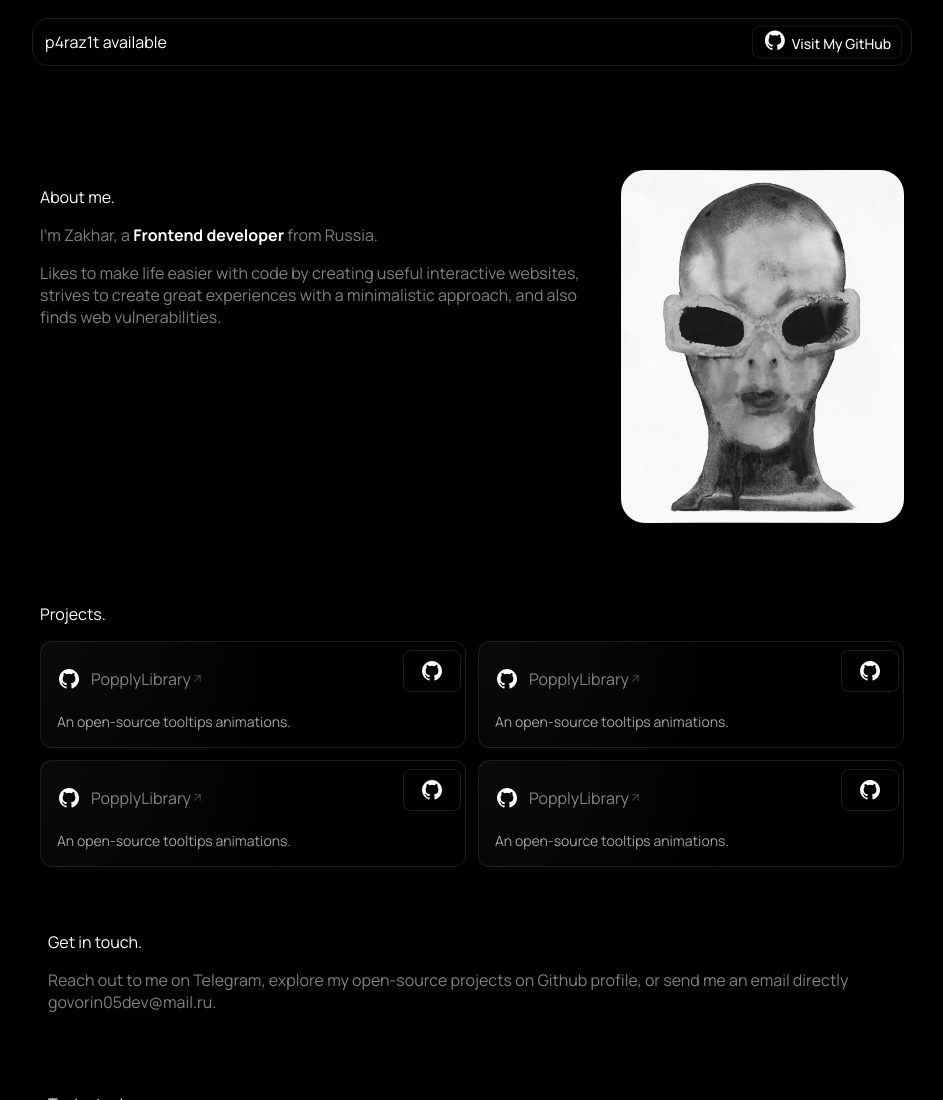
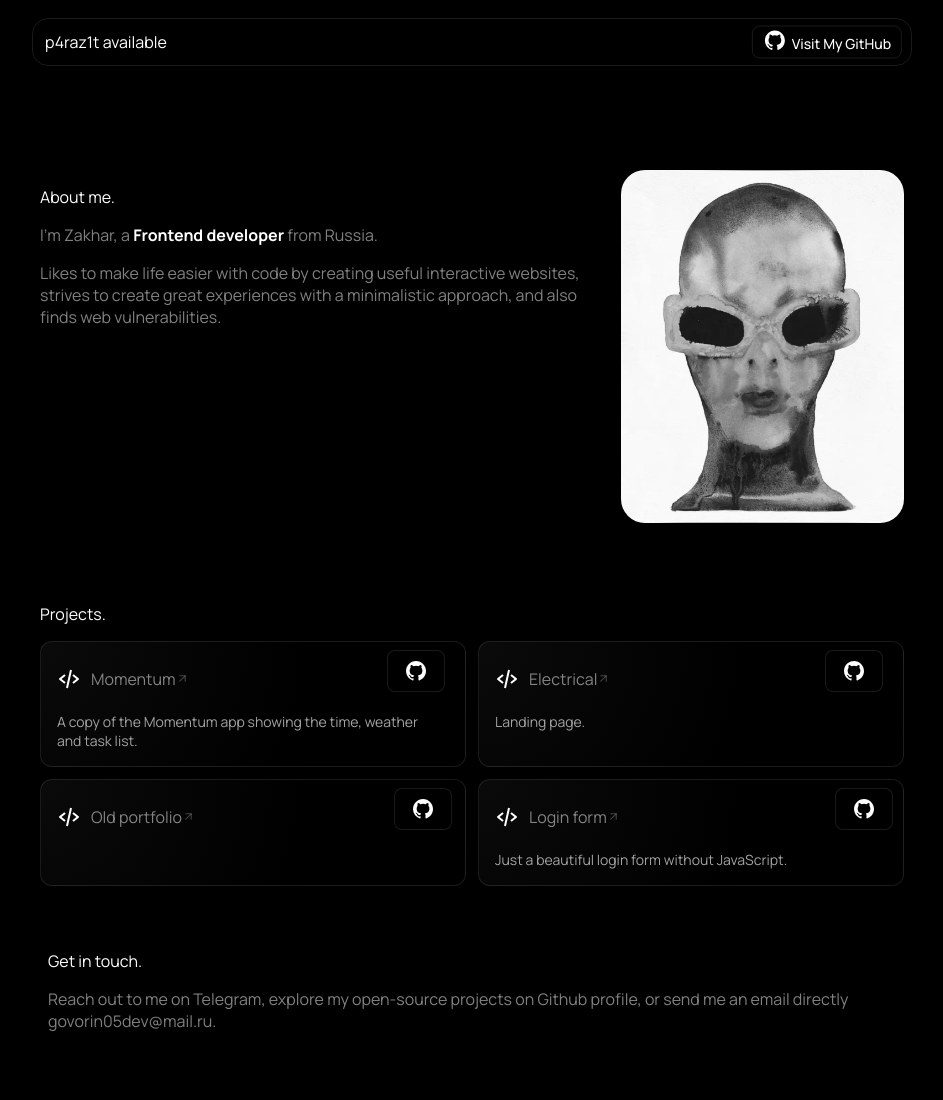
Before and after one commit to p4raz1t/portfolio_updated, a plain HTML site: page index.html in a window 1280 px wide. Shown: the top 1100 px of the page, without its empty margins (168-1111 px from the left). Drawn offline with nearby package versions, Linux system fonts and the light colour scheme.

Commit message:
Add files via upload

```diff
--- a/index.html
+++ b/index.html
@@ -56,12 +56,12 @@
                         <div class="project__text">
                             <div class="project__name">
                                 <div class="prs">
-                                    <svg xmlns="http://www.w3.org/2000/svg" width="24" height="24" viewBox="0 0 24 24" style="fill: rgba(255, 255, 255, 1);"><path fill-rule="evenodd" clip-rule="evenodd" d="M12.026 2c-5.509 0-9.974 4.465-9.974 9.974 0 4.406 2.857 8.145 6.821 9.465.499.09.679-.217.679-.481 0-.237-.008-.865-.011-1.696-2.775.602-3.361-1.338-3.361-1.338-.452-1.152-1.107-1.459-1.107-1.459-.905-.619.069-.605.069-.605 1.002.07 1.527 1.028 1.527 1.028.89 1.524 2.336 1.084 2.902.829.091-.645.351-1.085.635-1.334-2.214-.251-4.542-1.107-4.542-4.93 0-1.087.389-1.979 1.024-2.675-.101-.253-.446-1.268.099-2.64 0 0 .837-.269 2.742 1.021a9.582 9.582 0 0 1 2.496-.336 9.554 9.554 0 0 1 2.496.336c1.906-1.291 2.742-1.021 2.742-1.021.545 1.372.203 2.387.099 2.64.64.696 1.024 1.587 1.024 2.675 0 3.833-2.33 4.675-4.552 4.922.355.308.675.916.675 1.846 0 1.334-.012 2.41-.012 2.737 0 .267.178.577.687.479C19.146 20.115 22 16.379 22 11.974 22 6.465 17.535 2 12.026 2z"></path></svg>
-                                    <a href="" style="color: #ffffff80;" class="project__link" target="_blank">PopplyLibrary<svg class="pr__name-link" width="13" height="13" stroke="currentColor" stroke-width="2" class="lucide-icon lucide lucide-arrow-up-right text-white opacity-50 duration-200 group-hover:translate-x-[1.5px] group-hover:opacity-100" viewBox="0 0 24 24" fill="none" stroke-linecap="round" stroke-linejoin="round">  <path d="M7 7h10v10"></path> <path d="M7 17 17 7"></path>  </svg></a>
-                                    <a href="" target="_blank" class="project__github"><svg xmlns="http://www.w3.org/2000/svg" width="24" height="24" viewBox="0 0 24 24" style="fill: rgba(255, 255, 255, 1);"><path fill-rule="evenodd" clip-rule="evenodd" d="M12.026 2c-5.509 0-9.974 4.465-9.974 9.974 0 4.406 2.857 8.145 6.821 9.465.499.09.679-.217.679-.481 0-.237-.008-.865-.011-1.696-2.775.602-3.361-1.338-3.361-1.338-.452-1.152-1.107-1.459-1.107-1.459-.905-.619.069-.605.069-.605 1.002.07 1.527 1.028 1.527 1.028.89 1.524 2.336 1.084 2.902.829.091-.645.351-1.085.635-1.334-2.214-.251-4.542-1.107-4.542-4.93 0-1.087.389-1.979 1.024-2.675-.101-.253-.446-1.268.099-2.64 0 0 .837-.269 2.742 1.021a9.582 9.582 0 0 1 2.496-.336 9.554 9.554 0 0 1 2.496.336c1.906-1.291 2.742-1.021 2.742-1.021.545 1.372.203 2.387.099 2.64.64.696 1.024 1.587 1.024 2.675 0 3.833-2.33 4.675-4.552 4.922.355.308.675.916.675 1.846 0 1.334-.012 2.41-.012 2.737 0 .267.178.577.687.479C19.146 20.115 22 16.379 22 11.974 22 6.465 17.535 2 12.026 2z"></path></svg></a>
+                                    <svg xmlns="http://www.w3.org/2000/svg" width="24" height="24" viewBox="0 0 24 24" style="fill: rgba(255, 255, 255, 1);transform: ;msFilter:;"><path d="m7.375 16.781 1.25-1.562L4.601 12l4.024-3.219-1.25-1.562-5 4a1 1 0 0 0 0 1.562l5 4zm9.25-9.562-1.25 1.562L19.399 12l-4.024 3.219 1.25 1.562 5-4a1 1 0 0 0 0-1.562l-5-4zm-1.649-4.003-4 18-1.953-.434 4-18z"></path></svg>
+                                    <a href="https://p4raz1t.github.io/momentum/" style="color: #ffffff80;" class="project__link" target="_blank">Momentum<svg class="pr__name-link" width="13" height="13" stroke="currentColor" stroke-width="2" class="lucide-icon lucide lucide-arrow-up-right text-white opacity-50 duration-200 group-hover:translate-x-[1.5px] group-hover:opacity-100" viewBox="0 0 24 24" fill="none" stroke-linecap="round" stroke-linejoin="round">  <path d="M7 7h10v10"></path> <path d="M7 17 17 7"></path>  </svg></a>
+                                    <a href="https://github.com/p4raz1t/momentum" target="_blank" class="project__github1"><svg xmlns="http://www.w3.org/2000/svg" width="24" height="24" viewBox="0 0 24 24" style="fill: rgba(255, 255, 255, 1);"><path fill-rule="evenodd" clip-rule="evenodd" d="M12.026 2c-5.509 0-9.974 4.465-9.974 9.974 0 4.406 2.857 8.145 6.821 9.465.499.09.679-.217.679-.481 0-.237-.008-.865-.011-1.696-2.775.602-3.361-1.338-3.361-1.338-.452-1.152-1.107-1.459-1.107-1.459-.905-.619.069-.605.069-.605 1.002.07 1.527 1.028 1.527 1.028.89 1.524 2.336 1.084 2.902.829.091-.645.351-1.085.635-1.334-2.214-.251-4.542-1.107-4.542-4.93 0-1.087.389-1.979 1.024-2.675-.101-.253-.446-1.268.099-2.64 0 0 .837-.269 2.742 1.021a9.582 9.582 0 0 1 2.496-.336 9.554 9.554 0 0 1 2.496.336c1.906-1.291 2.742-1.021 2.742-1.021.545 1.372.203 2.387.099 2.64.64.696 1.024 1.587 1.024 2.675 0 3.833-2.33 4.675-4.552 4.922.355.308.675.916.675 1.846 0 1.334-.012 2.41-.012 2.737 0 .267.178.577.687.479C19.146 20.115 22 16.379 22 11.974 22 6.465 17.535 2 12.026 2z"></path></svg></a>
                                 </div>
                             </div>
-                            <p>An open-source tooltips animations. </p>
+                            <p>A copy of the Momentum app showing the time, weather<br> and task list. </p>
                             <div>
                                 <div>
                                     <span></span>
@@ -75,12 +75,12 @@
                         <div class="project__text">
                             <div class="project__name">
                                 <div class="prs">
-                                    <svg xmlns="http://www.w3.org/2000/svg" width="24" height="24" viewBox="0 0 24 24" style="fill: rgba(255, 255, 255, 1);"><path fill-rule="evenodd" clip-rule="evenodd" d="M12.026 2c-5.509 0-9.974 4.465-9.974 9.974 0 4.406 2.857 8.145 6.821 9.465.499.09.679-.217.679-.481 0-.237-.008-.865-.011-1.696-2.775.602-3.361-1.338-3.361-1.338-.452-1.152-1.107-1.459-1.107-1.459-.905-.619.069-.605.069-.605 1.002.07 1.527 1.028 1.527 1.028.89 1.524 2.336 1.084 2.902.829.091-.645.351-1.085.635-1.334-2.214-.251-4.542-1.107-4.542-4.93 0-1.087.389-1.979 1.024-2.675-.101-.253-.446-1.268.099-2.64 0 0 .837-.269 2.742 1.021a9.582 9.582 0 0 1 2.496-.336 9.554 9.554 0 0 1 2.496.336c1.906-1.291 2.742-1.021 2.742-1.021.545 1.372.203 2.387.099 2.64.64.696 1.024 1.587 1.024 2.675 0 3.833-2.33 4.675-4.552 4.922.355.308.675.916.675 1.846 0 1.334-.012 2.41-.012 2.737 0 .267.178.577.687.479C19.146 20.115 22 16.379 22 11.974 22 6.465 17.535 2 12.026 2z"></path></svg>
-                                    <a href="" style="color: #ffffff80;" class="project__link" target="_blank">PopplyLibrary<svg class="pr__name-link" width="13" height="13" stroke="currentColor" stroke-width="2" class="lucide-icon lucide lucide-arrow-up-right text-white opacity-50 duration-200 group-hover:translate-x-[1.5px] group-hover:opacity-100" viewBox="0 0 24 24" fill="none" stroke-linecap="round" stroke-linejoin="round">  <path d="M7 7h10v10"></path> <path d="M7 17 17 7"></path>  </svg></a>
-                                    <a href="" target="_blank" class="project__github"><svg xmlns="http://www.w3.org/2000/svg" width="24" height="24" viewBox="0 0 24 24" style="fill: rgba(255, 255, 255, 1);"><path fill-rule="evenodd" clip-rule="evenodd" d="M12.026 2c-5.509 0-9.974 4.465-9.974 9.974 0 4.406 2.857 8.145 6.821 9.465.499.09.679-.217.679-.481 0-.237-.008-.865-.011-1.696-2.775.602-3.361-1.338-3.361-1.338-.452-1.152-1.107-1.459-1.107-1.459-.905-.619.069-.605.069-.605 1.002.07 1.527 1.028 1.527 1.028.89 1.524 2.336 1.084 2.902.829.091-.645.351-1.085.635-1.334-2.214-.251-4.542-1.107-4.542-4.93 0-1.087.389-1.979 1.024-2.675-.101-.253-.446-1.268.099-2.64 0 0 .837-.269 2.742 1.021a9.582 9.582 0 0 1 2.496-.336 9.554 9.554 0 0 1 2.496.336c1.906-1.291 2.742-1.021 2.742-1.021.545 1.372.203 2.387.099 2.64.64.696 1.024 1.587 1.024 2.675 0 3.833-2.33 4.675-4.552 4.922.355.308.675.916.675 1.846 0 1.334-.012 2.41-.012 2.737 0 .267.178.577.687.479C19.146 20.115 22 16.379 22 11.974 22 6.465 17.535 2 12.026 2z"></path></svg></a>
+                                    <svg xmlns="http://www.w3.org/2000/svg" width="24" height="24" viewBox="0 0 24 24" style="fill: rgba(255, 255, 255, 1);transform: ;msFilter:;"><path d="m7.375 16.781 1.25-1.562L4.601 12l4.024-3.219-1.25-1.562-5 4a1 1 0 0 0 0 1.562l5 4zm9.25-9.562-1.25 1.562L19.399 12l-4.024 3.219 1.25 1.562 5-4a1 1 0 0 0 0-1.562l-5-4zm-1.649-4.003-4 18-1.953-.434 4-18z"></path></svg>
+                                    <a href="https://p4raz1t.github.io/power-grid/" style="color: #ffffff80;" class="project__link" target="_blank">Electrical<svg class="pr__name-link" width="13" height="13" stroke="currentColor" stroke-width="2" class="lucide-icon lucide lucide-arrow-up-right text-white opacity-50 duration-200 group-hover:translate-x-[1.5px] group-hover:opacity-100" viewBox="0 0 24 24" fill="none" stroke-linecap="round" stroke-linejoin="round">  <path d="M7 7h10v10"></path> <path d="M7 17 17 7"></path>  </svg></a>
+                                    <a href="" target="_blank" class="project__github2"><svg xmlns="http://www.w3.org/2000/svg" width="24" height="24" viewBox="0 0 24 24" style="fill: rgba(255, 255, 255, 1);"><path fill-rule="evenodd" clip-rule="evenodd" d="M12.026 2c-5.509 0-9.974 4.465-9.974 9.974 0 4.406 2.857 8.145 6.821 9.465.499.09.679-.217.679-.481 0-.237-.008-.865-.011-1.696-2.775.602-3.361-1.338-3.361-1.338-.452-1.152-1.107-1.459-1.107-1.459-.905-.619.069-.605.069-.605 1.002.07 1.527 1.028 1.527 1.028.89 1.524 2.336 1.084 2.902.829.091-.645.351-1.085.635-1.334-2.214-.251-4.542-1.107-4.542-4.93 0-1.087.389-1.979 1.024-2.675-.101-.253-.446-1.268.099-2.64 0 0 .837-.269 2.742 1.021a9.582 9.582 0 0 1 2.496-.336 9.554 9.554 0 0 1 2.496.336c1.906-1.291 2.742-1.021 2.742-1.021.545 1.372.203 2.387.099 2.64.64.696 1.024 1.587 1.024 2.675 0 3.833-2.33 4.675-4.552 4.922.355.308.675.916.675 1.846 0 1.334-.012 2.41-.012 2.737 0 .267.178.577.687.479C19.146 20.115 22 16.379 22 11.974 22 6.465 17.535 2 12.026 2z"></path></svg></a>
                                 </div>
                             </div>
-                            <p>An open-source tooltips animations. </p>
+                            <p>Landing page. </p>
                             <div>
                                 <div>
                                     <span></span>
@@ -94,12 +94,12 @@
                         <div class="project__text">
                             <div class="project__name">
                                 <div class="prs">
-                                    <svg xmlns="http://www.w3.org/2000/svg" width="24" height="24" viewBox="0 0 24 24" style="fill: rgba(255, 255, 255, 1);"><path fill-rule="evenodd" clip-rule="evenodd" d="M12.026 2c-5.509 0-9.974 4.465-9.974 9.974 0 4.406 2.857 8.145 6.821 9.465.499.09.679-.217.679-.481 0-.237-.008-.865-.011-1.696-2.775.602-3.361-1.338-3.361-1.338-.452-1.152-1.107-1.459-1.107-1.459-.905-.619.069-.605.069-.605 1.002.07 1.527 1.028 1.527 1.028.89 1.524 2.336 1.084 2.902.829.091-.645.351-1.085.635-1.334-2.214-.251-4.542-1.107-4.542-4.93 0-1.087.389-1.979 1.024-2.675-.101-.253-.446-1.268.099-2.64 0 0 .837-.269 2.742 1.021a9.582 9.582 0 0 1 2.496-.336 9.554 9.554 0 0 1 2.496.336c1.906-1.291 2.742-1.021 2.742-1.021.545 1.372.203 2.387.099 2.64.64.696 1.024 1.587 1.024 2.675 0 3.833-2.33 4.675-4.552 4.922.355.308.675.916.675 1.846 0 1.334-.012 2.41-.012 2.737 0 .267.178.577.687.479C19.146 20.115 22 16.379 22 11.974 22 6.465 17.535 2 12.026 2z"></path></svg>
-                                    <a href="" style="color: #ffffff80;" class="project__link" target="_blank">PopplyLibrary<svg class="pr__name-link" width="13" height="13" stroke="currentColor" stroke-width="2" class="lucide-icon lucide lucide-arrow-up-right text-white opacity-50 duration-200 group-hover:translate-x-[1.5px] group-hover:opacity-100" viewBox="0 0 24 24" fill="none" stroke-linecap="round" stroke-linejoin="round">  <path d="M7 7h10v10"></path> <path d="M7 17 17 7"></path>  </svg></a>
-                                    <a href="" target="_blank" class="project__github"><svg xmlns="http://www.w3.org/2000/svg" width="24" height="24" viewBox="0 0 24 24" style="fill: rgba(255, 255, 255, 1);"><path fill-rule="evenodd" clip-rule="evenodd" d="M12.026 2c-5.509 0-9.974 4.465-9.974 9.974 0 4.406 2.857 8.145 6.821 9.465.499.09.679-.217.679-.481 0-.237-.008-.865-.011-1.696-2.775.602-3.361-1.338-3.361-1.338-.452-1.152-1.107-1.459-1.107-1.459-.905-.619.069-.605.069-.605 1.002.07 1.527 1.028 1.527 1.028.89 1.524 2.336 1.084 2.902.829.091-.645.351-1.085.635-1.334-2.214-.251-4.542-1.107-4.542-4.93 0-1.087.389-1.979 1.024-2.675-.101-.253-.446-1.268.099-2.64 0 0 .837-.269 2.742 1.021a9.582 9.582 0 0 1 2.496-.336 9.554 9.554 0 0 1 2.496.336c1.906-1.291 2.742-1.021 2.742-1.021.545 1.372.203 2.387.099 2.64.64.696 1.024 1.587 1.024 2.675 0 3.833-2.33 4.675-4.552 4.922.355.308.675.916.675 1.846 0 1.334-.012 2.41-.012 2.737 0 .267.178.577.687.479C19.146 20.115 22 16.379 22 11.974 22 6.465 17.535 2 12.026 2z"></path></svg></a>
+                                    <svg xmlns="http://www.w3.org/2000/svg" width="24" height="24" viewBox="0 0 24 24" style="fill: rgba(255, 255, 255, 1);transform: ;msFilter:;"><path d="m7.375 16.781 1.25-1.562L4.601 12l4.024-3.219-1.25-1.562-5 4a1 1 0 0 0 0 1.562l5 4zm9.25-9.562-1.25 1.562L19.399 12l-4.024 3.219 1.25 1.562 5-4a1 1 0 0 0 0-1.562l-5-4zm-1.649-4.003-4 18-1.953-.434 4-18z"></path></svg>
+                                    <a href="https://p4raz1t.github.io/business_card/" style="color: #ffffff80;" class="project__link" target="_blank">Old portfolio<svg class="pr__name-link" width="13" height="13" stroke="currentColor" stroke-width="2" class="lucide-icon lucide lucide-arrow-up-right text-white opacity-50 duration-200 group-hover:translate-x-[1.5px] group-hover:opacity-100" viewBox="0 0 24 24" fill="none" stroke-linecap="round" stroke-linejoin="round">  <path d="M7 7h10v10"></path> <path d="M7 17 17 7"></path>  </svg></a>
+                                    <a href="https://github.com/p4raz1t/business_card" target="_blank" class="project__github1"><svg xmlns="http://www.w3.org/2000/svg" width="24" height="24" viewBox="0 0 24 24" style="fill: rgba(255, 255, 255, 1);"><path fill-rule="evenodd" clip-rule="evenodd" d="M12.026 2c-5.509 0-9.974 4.465-9.974 9.974 0 4.406 2.857 8.145 6.821 9.465.499.09.679-.217.679-.481 0-.237-.008-.865-.011-1.696-2.775.602-3.361-1.338-3.361-1.338-.452-1.152-1.107-1.459-1.107-1.459-.905-.619.069-.605.069-.605 1.002.07 1.527 1.028 1.527 1.028.89 1.524 2.336 1.084 2.902.829.091-.645.351-1.085.635-1.334-2.214-.251-4.542-1.107-4.542-4.93 0-1.087.389-1.979 1.024-2.675-.101-.253-.446-1.268.099-2.64 0 0 .837-.269 2.742 1.021a9.582 9.582 0 0 1 2.496-.336 9.554 9.554 0 0 1 2.496.336c1.906-1.291 2.742-1.021 2.742-1.021.545 1.372.203 2.387.099 2.64.64.696 1.024 1.587 1.024 2.675 0 3.833-2.33 4.675-4.552 4.922.355.308.675.916.675 1.846 0 1.334-.012 2.41-.012 2.737 0 .267.178.577.687.479C19.146 20.115 22 16.379 22 11.974 22 6.465 17.535 2 12.026 2z"></path></svg></a>
                                 </div>
                             </div>
-                            <p>An open-source tooltips animations. </p>
+                            <p> </p>
                             <div>
                                 <div>
                                     <span></span>
@@ -113,12 +113,12 @@
                         <div class="project__text">
                             <div class="project__name">
                                 <div class="prs">
-                                    <svg xmlns="http://www.w3.org/2000/svg" width="24" height="24" viewBox="0 0 24 24" style="fill: rgba(255, 255, 255, 1);"><path fill-rule="evenodd" clip-rule="evenodd" d="M12.026 2c-5.509 0-9.974 4.465-9.974 9.974 0 4.406 2.857 8.145 6.821 9.465.499.09.679-.217.679-.481 0-.237-.008-.865-.011-1.696-2.775.602-3.361-1.338-3.361-1.338-.452-1.152-1.107-1.459-1.107-1.459-.905-.619.069-.605.069-.605 1.002.07 1.527 1.028 1.527 1.028.89 1.524 2.336 1.084 2.902.829.091-.645.351-1.085.635-1.334-2.214-.251-4.542-1.107-4.542-4.93 0-1.087.389-1.979 1.024-2.675-.101-.253-.446-1.268.099-2.64 0 0 .837-.269 2.742 1.021a9.582 9.582 0 0 1 2.496-.336 9.554 9.554 0 0 1 2.496.336c1.906-1.291 2.742-1.021 2.742-1.021.545 1.372.203 2.387.099 2.64.64.696 1.024 1.587 1.024 2.675 0 3.833-2.33 4.675-4.552 4.922.355.308.675.916.675 1.846 0 1.334-.012 2.41-.012 2.737 0 .267.178.577.687.479C19.146 20.115 22 16.379 22 11.974 22 6.465 17.535 2 12.026 2z"></path></svg>
-                                    <a href="" style="color: #ffffff80;" class="project__link" target="_blank">PopplyLibrary<svg class="pr__name-link" width="13" height="13" stroke="currentColor" stroke-width="2" class="lucide-icon lucide lucide-arrow-up-right text-white opacity-50 duration-200 group-hover:translate-x-[1.5px] group-hover:opacity-100" viewBox="0 0 24 24" fill="none" stroke-linecap="round" stroke-linejoin="round">  <path d="M7 7h10v10"></path> <path d="M7 17 17 7"></path>  </svg></a>
-                                    <a href="" target="_blank" class="project__github"><svg xmlns="http://www.w3.org/2000/svg" width="24" height="24" viewBox="0 0 24 24" style="fill: rgba(255, 255, 255, 1);"><path fill-rule="evenodd" clip-rule="evenodd" d="M12.026 2c-5.509 0-9.974 4.465-9.974 9.974 0 4.406 2.857 8.145 6.821 9.465.499.09.679-.217.679-.481 0-.237-.008-.865-.011-1.696-2.775.602-3.361-1.338-3.361-1.338-.452-1.152-1.107-1.459-1.107-1.459-.905-.619.069-.605.069-.605 1.002.07 1.527 1.028 1.527 1.028.89 1.524 2.336 1.084 2.902.829.091-.645.351-1.085.635-1.334-2.214-.251-4.542-1.107-4.542-4.93 0-1.087.389-1.979 1.024-2.675-.101-.253-.446-1.268.099-2.64 0 0 .837-.269 2.742 1.021a9.582 9.582 0 0 1 2.496-.336 9.554 9.554 0 0 1 2.496.336c1.906-1.291 2.742-1.021 2.742-1.021.545 1.372.203 2.387.099 2.64.64.696 1.024 1.587 1.024 2.675 0 3.833-2.33 4.675-4.552 4.922.355.308.675.916.675 1.846 0 1.334-.012 2.41-.012 2.737 0 .267.178.577.687.479C19.146 20.115 22 16.379 22 11.974 22 6.465 17.535 2 12.026 2z"></path></svg></a>
+                                    <svg xmlns="http://www.w3.org/2000/svg" width="24" height="24" viewBox="0 0 24 24" style="fill: rgba(255, 255, 255, 1);transform: ;msFilter:;"><path d="m7.375 16.781 1.25-1.562L4.601 12l4.024-3.219-1.25-1.562-5 4a1 1 0 0 0 0 1.562l5 4zm9.25-9.562-1.25 1.562L19.399 12l-4.024 3.219 1.25 1.562 5-4a1 1 0 0 0 0-1.562l-5-4zm-1.649-4.003-4 18-1.953-.434 4-18z"></path></svg>
+                                    <a href="https://p4raz1t.github.io/login-form-nojs/" style="color: #ffffff80;" class="project__link" target="_blank">Login form<svg class="pr__name-link" width="13" height="13" stroke="currentColor" stroke-width="2" class="lucide-icon lucide lucide-arrow-up-right text-white opacity-50 duration-200 group-hover:translate-x-[1.5px] group-hover:opacity-100" viewBox="0 0 24 24" fill="none" stroke-linecap="round" stroke-linejoin="round">  <path d="M7 7h10v10"></path> <path d="M7 17 17 7"></path>  </svg></a>
+                                    <a href="https://github.com/p4raz1t/login-form-nojs" target="_blank" class="project__github2"><svg xmlns="http://www.w3.org/2000/svg" width="24" height="24" viewBox="0 0 24 24" style="fill: rgba(255, 255, 255, 1);"><path fill-rule="evenodd" clip-rule="evenodd" d="M12.026 2c-5.509 0-9.974 4.465-9.974 9.974 0 4.406 2.857 8.145 6.821 9.465.499.09.679-.217.679-.481 0-.237-.008-.865-.011-1.696-2.775.602-3.361-1.338-3.361-1.338-.452-1.152-1.107-1.459-1.107-1.459-.905-.619.069-.605.069-.605 1.002.07 1.527 1.028 1.527 1.028.89 1.524 2.336 1.084 2.902.829.091-.645.351-1.085.635-1.334-2.214-.251-4.542-1.107-4.542-4.93 0-1.087.389-1.979 1.024-2.675-.101-.253-.446-1.268.099-2.64 0 0 .837-.269 2.742 1.021a9.582 9.582 0 0 1 2.496-.336 9.554 9.554 0 0 1 2.496.336c1.906-1.291 2.742-1.021 2.742-1.021.545 1.372.203 2.387.099 2.64.64.696 1.024 1.587 1.024 2.675 0 3.833-2.33 4.675-4.552 4.922.355.308.675.916.675 1.846 0 1.334-.012 2.41-.012 2.737 0 .267.178.577.687.479C19.146 20.115 22 16.379 22 11.974 22 6.465 17.535 2 12.026 2z"></path></svg></a>
                                 </div>
                             </div>
-                            <p>An open-source tooltips animations. </p>
+                            <p>Just a beautiful login form without JavaScript. </p>
                             <div>
                         </div>
                     </div>
--- a/styles/style.css
+++ b/styles/style.css
@@ -254,7 +254,7 @@ body, html {
     width: 100%;
     display: flex;
 }
-.project__github {
+.project__github1 {
     position: relative;
     right: -11.8rem;
     top: -0.5rem;
@@ -268,7 +268,24 @@ body, html {
     border: 1px solid #ffffff1a;
     border-radius: .5rem;
 }
-.project__github:hover {
+.project__github2 {
+    position: relative;
+    right: -12.8rem;
+    top: -0.5rem;
+    display: grid;
+    padding-top: .5rem;
+    padding-bottom: .5rem;
+    padding-left: 1rem;
+    padding-right: 1rem;
+    text-wrap: nowrap;
+    background-color: #000;
+    border: 1px solid #ffffff1a;
+    border-radius: .5rem;
+}
+.project__github1:hover {
+    background-color: #131313;
+}
+.project__github2:hover {
     background-color: #131313;
 }
 .pr {
```
Also changed, not shown: images/code.png (added).
